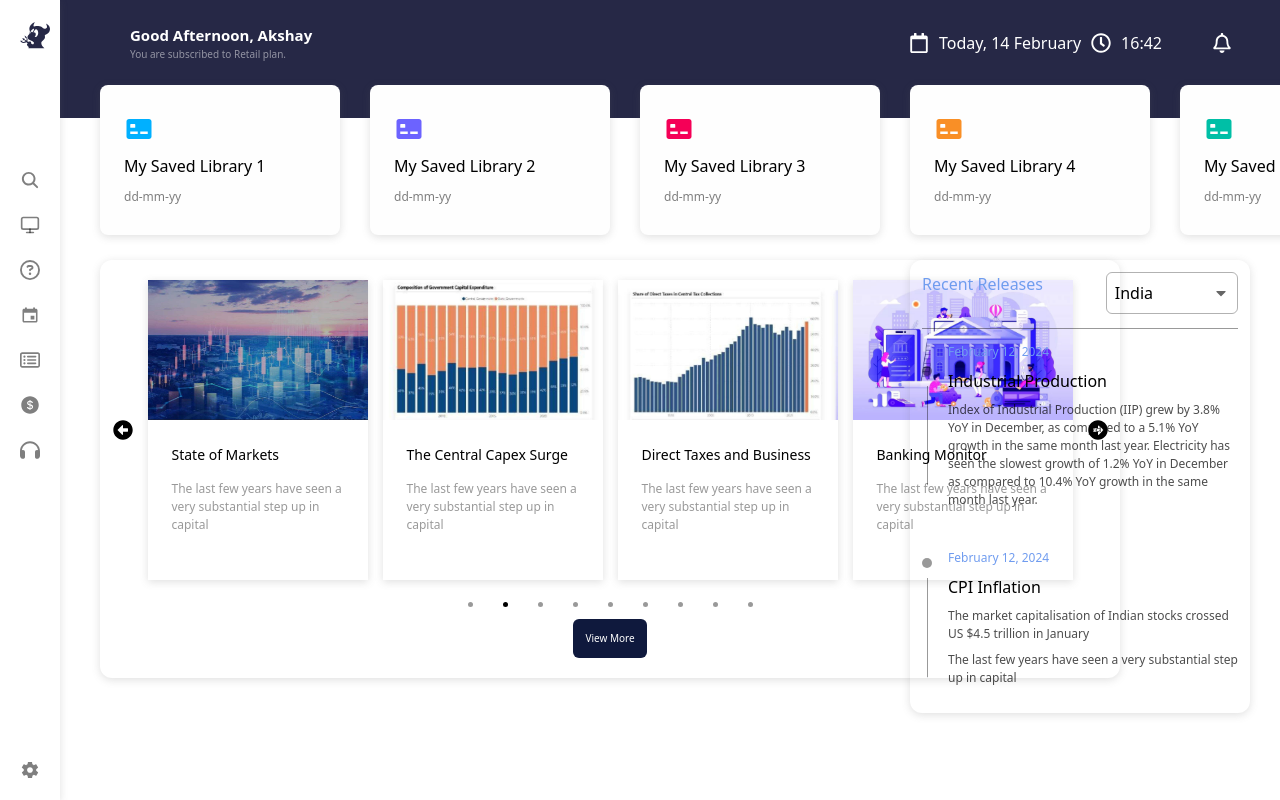
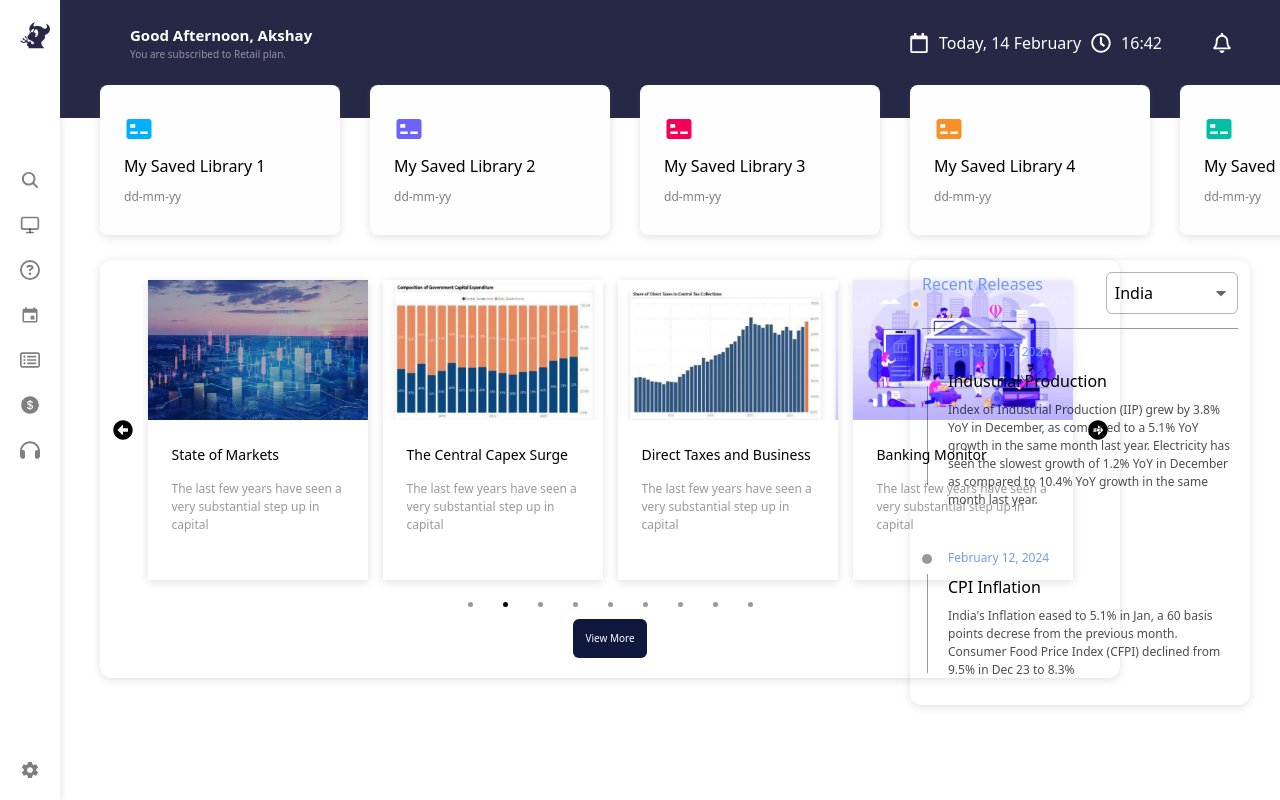
Before and after one commit to ashrithanch/H2, a React (Vite) app: page / in a window 1280 px wide. Shown: the top 800 px of the page. Built offline with nearby package versions, Linux system fonts and the light colour scheme.

Commit message:
Update Aside.jsx

```diff
--- a/src/components/Aside.jsx
+++ b/src/components/Aside.jsx
@@ -40,11 +40,8 @@ const Aside = () => {
           </span>
           <span className="font-[500]">CPI Inflation</span>
           <span className="text-[12px] text-black/70">
-            The market capitalisation of Indian stocks
-            crossed US $4.5 trillion in January
-          </span>
-          <span className="text-[12px] text-black/70">
-            The last few years have seen a very substantial step up in capital
+            India's Inflation eased to 5.1% in Jan, a 60 basis points decrese from the previous month.
+            Consumer Food Price Index (CFPI) declined from 9.5% in Dec 23 to 8.3%
           </span>
         </div>
       </div>
```
